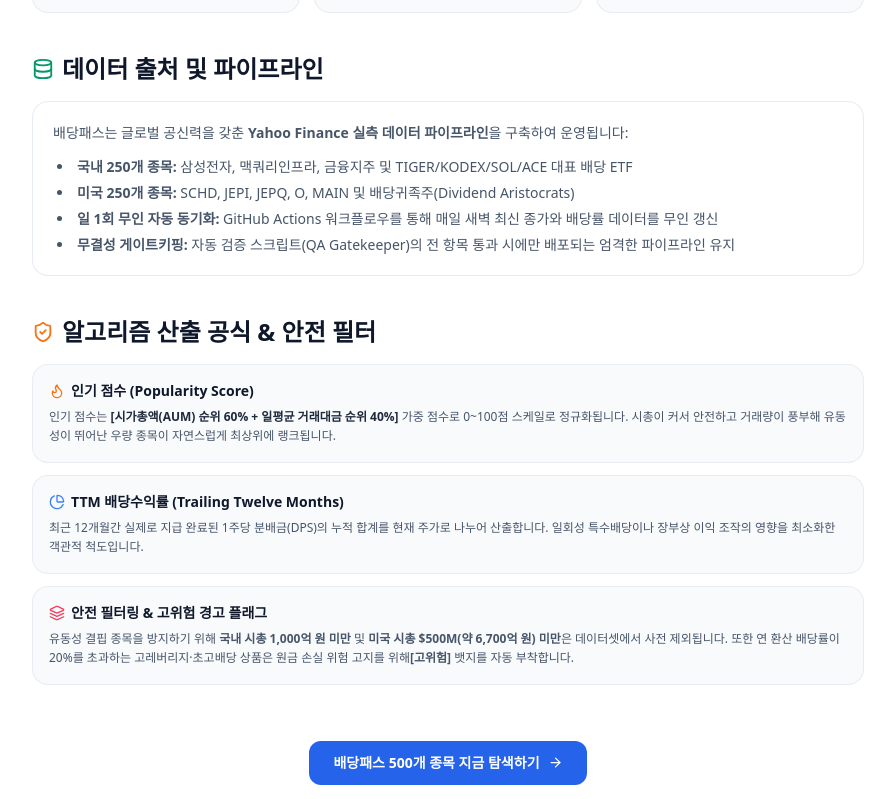
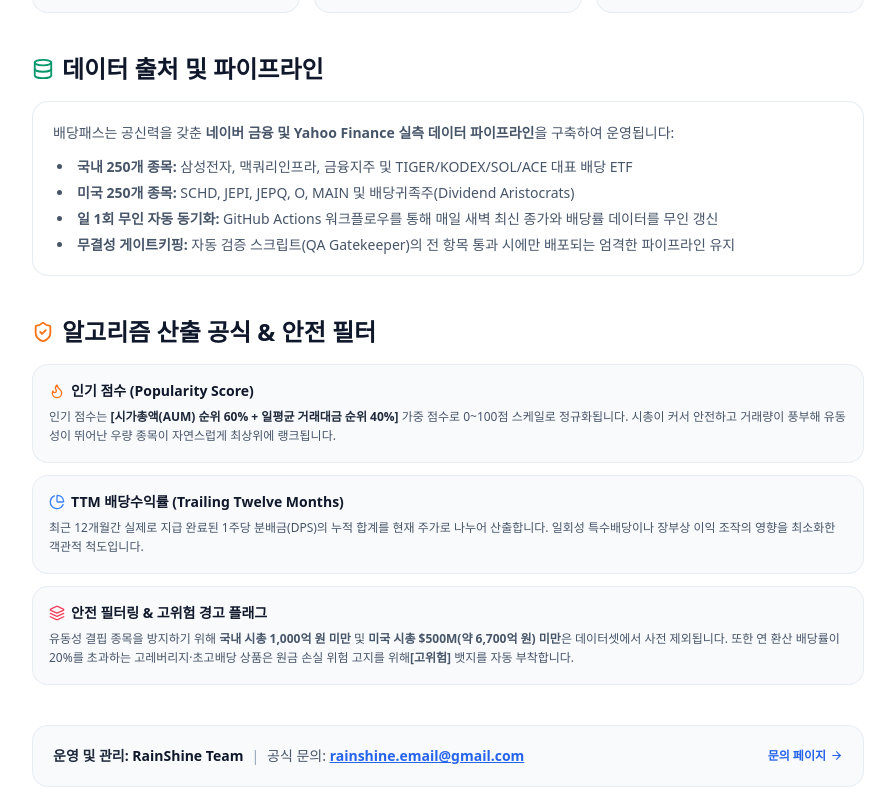
Before and after one commit to hyunchulshin/dividend-pass, a Next.js app: page /about in a window 1280 px wide. Shown: the part 581-1380 px from the top of the page, without its empty margins (192-1087 px from the left). Built offline with nearby package versions, Linux system fonts and the light colour scheme.

Commit message:
chore: update management team and official contact email to RainShine Team (rainshine.email@gmail.com)

```diff
--- a/app/about/page.tsx
+++ b/app/about/page.tsx
@@ -74,7 +74,7 @@ export default function AboutPage() {
           </h2>
           <div className="p-5 rounded-2xl bg-white border border-slate-200/80 shadow-xs space-y-3 leading-relaxed text-sm text-slate-600">
             <p>
-              배당패스는 글로벌 공신력을 갖춘 <strong>Yahoo Finance 실측 데이터 파이프라인</strong>을 구축하여 운영됩니다:
+              배당패스는 공신력을 갖춘 <strong>네이버 금융 및 Yahoo Finance 실측 데이터 파이프라인</strong>을 구축하여 운영됩니다:
             </p>
             <ul className="list-disc list-inside space-y-1.5 text-xs sm:text-sm pl-1">
               <li><strong>국내 250개 종목:</strong> 삼성전자, 맥쿼리인프라, 금융지주 및 TIGER/KODEX/SOL/ACE 대표 배당 ETF</li>
@@ -128,8 +128,28 @@ export default function AboutPage() {
           </div>
         </section>
 
+        {/* 4. 운영팀 안내 */}
+        <section className="p-5 rounded-2xl bg-slate-50 border border-slate-200/70 flex flex-col sm:flex-row items-start sm:items-center justify-between gap-3 text-xs sm:text-sm text-slate-600">
+          <div>
+            <span className="font-bold text-slate-800">운영 및 관리: </span>
+            <span className="font-semibold text-slate-900">RainShine Team</span>
+            <span className="text-slate-400 mx-2">|</span>
+            <span>공식 문의: </span>
+            <a href="mailto:rainshine.email@gmail.com" className="text-blue-600 font-semibold underline">
+              rainshine.email@gmail.com
+            </a>
+          </div>
+          <Link
+            href="/contact"
+            className="text-xs font-bold text-blue-600 hover:text-blue-700 flex items-center gap-1 shrink-0"
+          >
+            <span>문의 페이지</span>
+            <ArrowRight size={13} />
+          </Link>
+        </section>
+
         {/* 하단 홈으로 이동 CTA */}
-        <section className="pt-4 text-center">
+        <section className="pt-2 text-center">
           <Link
             href="/"
             className="inline-flex items-center gap-2 px-6 py-3 rounded-xl bg-blue-600 text-white font-bold text-sm hover:bg-blue-700 active:scale-95 transition-all shadow-xs"
--- a/app/contact/page.tsx
+++ b/app/contact/page.tsx
@@ -37,16 +37,19 @@ export default function ContactPage() {
             <div className="w-10 h-10 rounded-xl bg-blue-600 text-white flex items-center justify-center shadow-xs">
               <Mail size={20} />
             </div>
-            <h2 className="text-base font-bold text-slate-900">공식 이메일 문의</h2>
+            <div className="flex items-center gap-2">
+              <h2 className="text-base font-bold text-slate-900">공식 이메일 문의</h2>
+              <span className="text-xs px-2 py-0.5 rounded-md bg-blue-100 text-blue-800 font-semibold">RainShine Team</span>
+            </div>
             <p className="text-xs sm:text-sm text-slate-500 leading-relaxed">
-              가장 빠르고 정확하게 운영진에게 전달되는 공식 창구입니다. 주말 및 공휴일을 제외하고 보통 24시간 이내에 회신드립니다.
+              가장 빠르고 정확하게 운영진(RainShine Team)에게 전달되는 공식 창구입니다. 주말 및 공휴일을 제외하고 보통 24시간 이내에 회신드립니다.
             </p>
             <div className="pt-2">
               <a
-                href="mailto:contact@dividendpass.com"
+                href="mailto:rainshine.email@gmail.com"
                 className="inline-flex items-center gap-2 px-4 py-2.5 rounded-xl bg-white border border-slate-200/80 text-blue-600 font-bold text-xs sm:text-sm hover:border-blue-400 hover:shadow-xs transition-all"
               >
-                <span>contact@dividendpass.com</span>
+                <span>rainshine.email@gmail.com</span>
                 <Send size={14} />
               </a>
             </div>
--- a/app/layout.tsx
+++ b/app/layout.tsx
@@ -20,7 +20,7 @@ export const metadata: Metadata = {
     '파이어족',
     '배당소득세',
   ],
-  authors: [{ name: 'Dividend Pass Team' }],
+  authors: [{ name: 'RainShine Team' }],
   openGraph: {
     title: '배당패스 - 검증된 고배당주 & ETF 큐레이션',
     description:
--- a/app/privacy/page.tsx
+++ b/app/privacy/page.tsx
@@ -139,7 +139,8 @@ export default function PrivacyPage() {
             </p>
             <div className="pt-1 text-xs text-slate-500 space-y-1">
               <p>• 서비스명: 배당패스 (Dividend Pass)</p>
-              <p>• 이메일: <a href="mailto:contact@dividendpass.com" className="text-blue-600 underline font-semibold">contact@dividendpass.com</a></p>
+              <p>• 운영 및 개인정보 관리 책임: RainShine Team</p>
+              <p>• 공식 이메일: <a href="mailto:rainshine.email@gmail.com" className="text-blue-600 underline font-semibold">rainshine.email@gmail.com</a></p>
             </div>
           </div>
         </section>
--- a/app/terms/page.tsx
+++ b/app/terms/page.tsx
@@ -1,5 +1,6 @@
 import React from 'react';
 import type { Metadata } from 'next';
+import Link from 'next/link';
 import Header from '@/components/Header';
 import Footer from '@/components/Footer';
 import { AlertTriangle, FileCheck, ShieldAlert, Scale, HelpCircle } from 'lucide-react';
@@ -110,11 +111,23 @@ export default function TermsPage() {
           </div>
         </section>
 
-        {/* 4. 약관의 변경 및 관할 법원 */}
+        {/* 4. 준거법 및 관할 법원 */}
         <section className="space-y-2 text-xs text-slate-500 border-t border-slate-200 pt-6">
           <h3 className="font-bold text-slate-700">4. 준거법 및 관할 법원</h3>
           <p>
             본 약관은 대한민국 법령에 따라 규율되고 해석되며, 서비스 이용과 관련하여 발생한 분쟁에 대해서는 민사소송법상의 관할 법원을 제1심 관할 법원으로 합니다.
+          </p>
+        </section>
+
+        {/* 5. 운영팀 및 약관 관련 문의 */}
+        <section className="space-y-2 text-xs text-slate-500 border-t border-slate-200 pt-6">
+          <h3 className="font-bold text-slate-700">5. 운영팀 정보 및 약관 관련 문의</h3>
+          <p>
+            본 약관 및 서비스 이용과 관련된 문의 사항은 운영팀(RainShine Team,{' '}
+            <a href="mailto:rainshine.email@gmail.com" className="text-blue-600 underline">
+              rainshine.email@gmail.com
+            </a>
+            ) 또는 <Link href="/contact" className="text-blue-600 underline font-medium">문의하기</Link> 페이지를 통해 접수해 주시기 바랍니다.
           </p>
         </section>
       </main>
--- a/components/Footer.tsx
+++ b/components/Footer.tsx
@@ -51,7 +51,7 @@ export default function Footer() {
 
         {/* 저작권 표기 */}
         <p className="text-[11px] text-slate-400 font-mono">
-          © 2026 Dividend Pass. All rights reserved.
+          © 2026 Dividend Pass · RainShine Team. All rights reserved.
         </p>
       </div>
     </footer>
```
